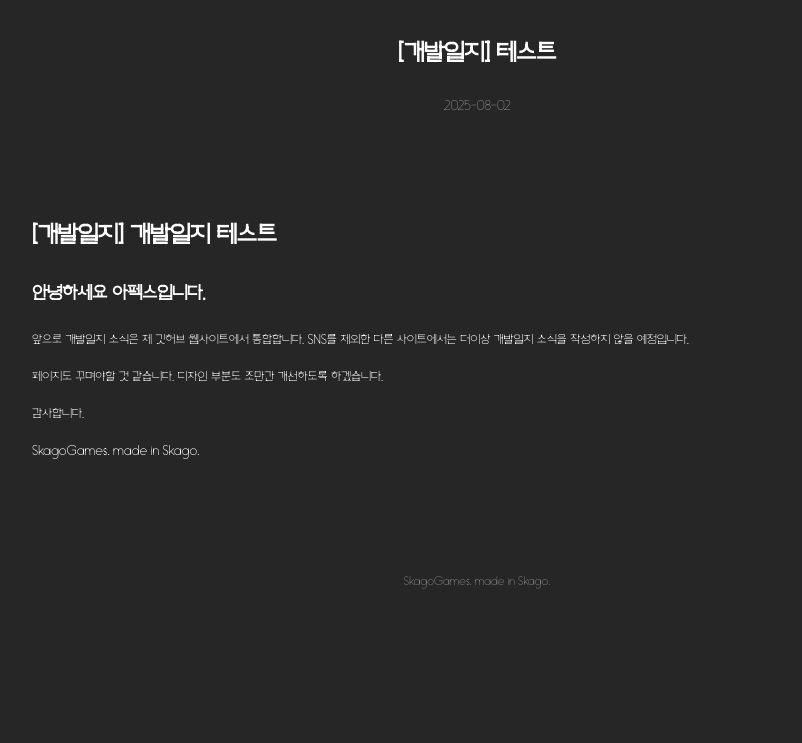
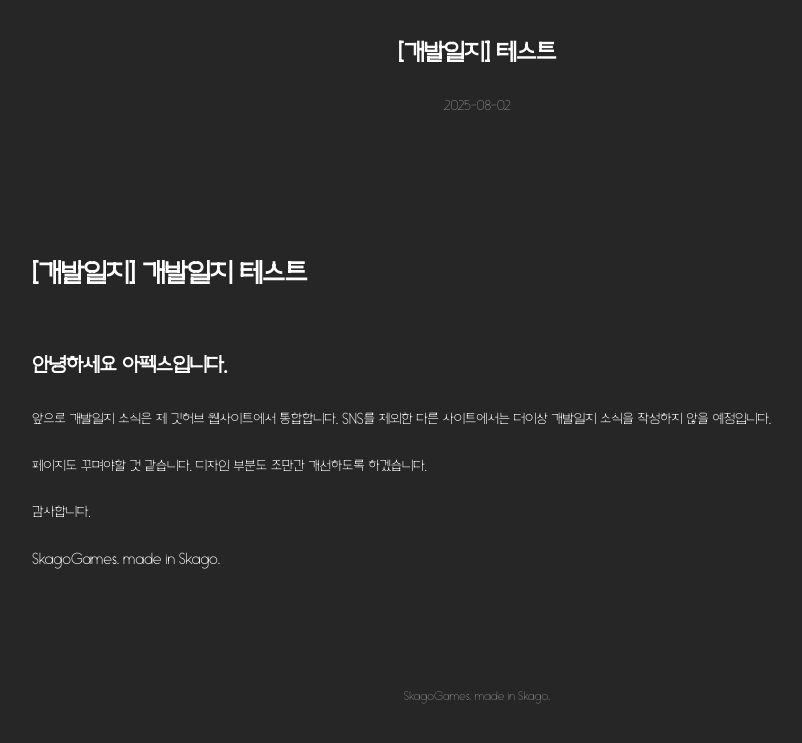
Before and after one commit to ApexNAM/ApexNAM.github.io, a Jekyll site: the page built from _posts/2025-08-02-first_post_notice.md, in a window 1280 px wide. Shown: the top 743 px of the page, without its empty margins (163-965 px from the left). Built offline with Jekyll 4.4.1, drawn with Linux system fonts in a browser that asks for light colours.

Commit message:
poss.css changed

```diff
--- a/assets/css/post.css
+++ b/assets/css/post.css
@@ -11,3 +11,26 @@
     padding: 15px;
   }
 }
+
+@font-face {
+  font-family: 'Polygothic';
+  src: url('/srcs/fonts/Polygothic-Light.ttf') format('truetype');
+}
+
+.markdown-body {
+  font-family: 'Polygothic', sans-serif;
+  line-height: 1.6;
+  font-size: 18px;
+}
+
+.markdown-body h1,
+.markdown-body h2,
+.markdown-body h3 {
+  font-weight: bold;
+  margin-top: 1.5em;
+  margin-bottom: 0.5em;
+}
+
+.markdown-body p {
+  margin-bottom: 1em;
+}
```
Lines whose indentation alone changed are shown as unchanged.
